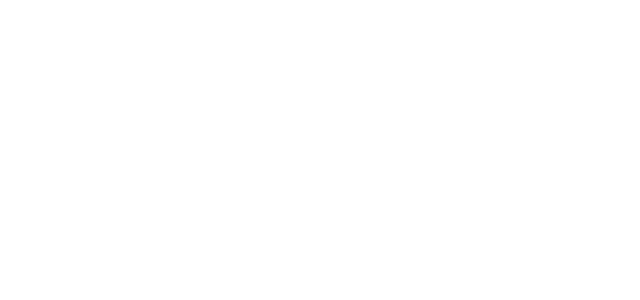
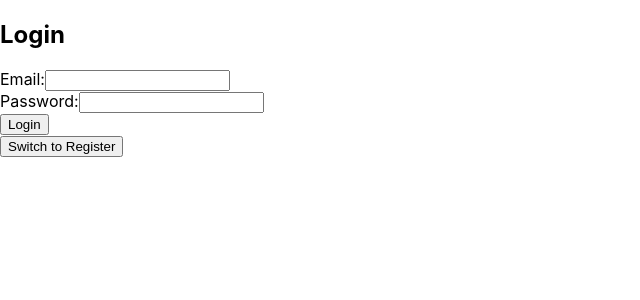
Before and after one commit to Sujithrt/interview-prep, a React (Create React App) app in the folder front-end/: page /login in a window 1280 px wide. Before the commit this address had no page. Shown: the top 300 px of the page, without its empty margins (0-640 px from the left). Built offline with nearby package versions, Linux system fonts and the light colour scheme; the HTML template or start-up script is replaced by a standard one.

Commit message:
added login/register page

```diff
--- a/front-end/src/App.js
+++ b/front-end/src/App.js
@@ -2,6 +2,7 @@
 import React from 'react';
 import { BrowserRouter as Router, Route, Routes } from 'react-router-dom';
 import Home from './components/Home';
+import Login from './components/Login';
 
 function App() {
   return (
@@ -9,6 +10,7 @@
       <div>
         <Routes>
           <Route path="/" element={<Home />} />
+          <Route path="/login" element={<Login />} />
         </Routes>
       </div>
     </Router>
--- /dev/null
+++ b/front-end/src/components/Login.jsx
@@ -0,0 +1,69 @@
+// src/App.js
+import React, { useState } from 'react';
+
+function App() {
+  const [isLogin, setIsLogin] = useState(true);
+  const [email, setEmail] = useState('');
+  const [username, setUsername] = useState('');
+  const [password, setPassword] = useState('');
+
+  const handleLogin = (e) => {
+    e.preventDefault();
+    // Implement login logic here (e.g., call an API)
+    console.log('Logging in with:', { email, password });
+  };
+
+  const handleRegister = (e) => {
+    e.preventDefault();
+    // Implement registration logic here (e.g., call an API)
+    console.log('Registering with:', { username, email, password });
+  };
+
+  return (
+    <div className="App">
+      <h2>{isLogin ? 'Login' : 'Register'}</h2>
+
+      <form onSubmit={isLogin ? handleLogin : handleRegister}>
+        {!isLogin && (
+          <div>
+            <label>Username:</label>
+            <input
+              type="text"
+              value={username}
+              onChange={(e) => setUsername(e.target.value)}
+              required
+            />
+          </div>
+        )}
+
+        <div>
+          <label>Email:</label>
+          <input
+            type="email"
+            value={email}
+            onChange={(e) => setEmail(e.target.value)}
+            required
+          />
+        </div>
+
+        <div>
+          <label>Password:</label>
+          <input
+            type="password"
+            value={password}
+            onChange={(e) => setPassword(e.target.value)}
+            required
+          />
+        </div>
+
+        <button type="submit">{isLogin ? 'Login' : 'Register'}</button>
+      </form>
+
+      <button onClick={() => setIsLogin(!isLogin)}>
+        {isLogin ? 'Switch to Register' : 'Switch to Login'}
+      </button>
+    </div>
+  );
+}
+
+export default App;
```
